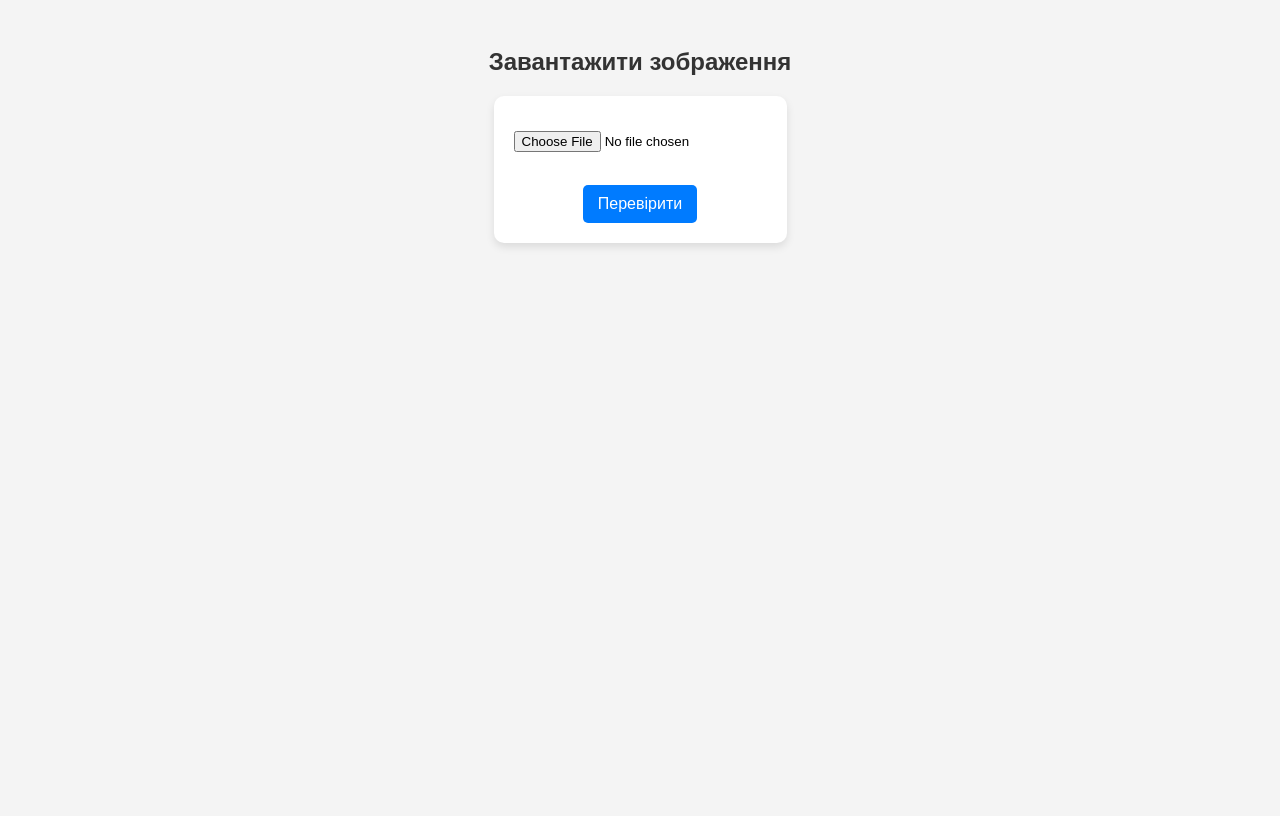
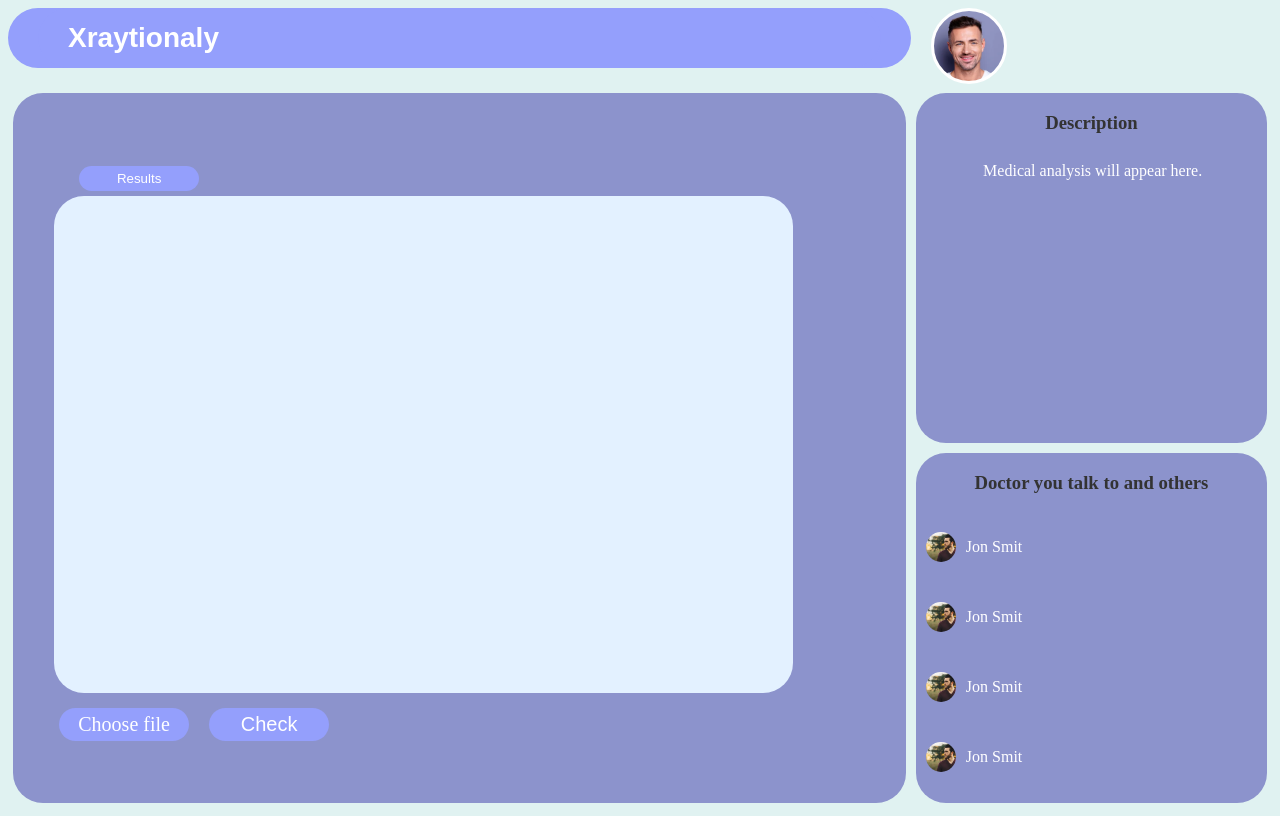
Before and after one commit to sophiakny/Xraytionaly, a website: page frontend/public/index.html in a window 1280 px wide. Drawn offline with Linux system fonts and the light colour scheme.

Commit message:
Changed design

```diff
--- a/frontend/public/index.html
+++ b/frontend/public/index.html
@@ -1,4 +1,4 @@
-<!DOCTYPE html>
+<!-- <!DOCTYPE html>
 <html lang="uk">
 <head>
     <meta charset="UTF-8">
@@ -74,4 +74,100 @@
 
     <script src="script.js"></script>
 </body>
+</html> -->
+<!DOCTYPE html>
+<html lang="en">
+<head>
+    <meta charset="UTF-8">
+    <meta name="viewport" content="width=device-width, initial-scale=1.0">
+    <link rel="stylesheet" href="style.css">
+    <title>Xraytionaly</title>
+</head>
+<body>
+    <div class="menu">
+        <h2 class="menu">Xraytionaly</h2>
+    </div>
+    <div class="client"></div>
+
+
+    <div id="frame1">
+        <input id="button" value="Results" type="button" class="btn">
+        <div id="chat">
+            <div id="status"></div>
+        </div>
+
+        <div id="pin_container">
+
+            <label for="fileInput" class="custom-file-upload">
+                Choose file
+            </label>
+            <input type="file" id="fileInput" accept="image/*">
+
+            <style>
+                input[type="file"] {
+                    display: none;
+                }
+
+                .custom-file-upload {
+    position: center;
+    left:20px;
+    top:10px;
+    background-color: var(--menu);
+    color: var(--text_w);
+    text-align: center;
+    border-radius: 30px;
+    width: 120px;
+    border: none;
+    float:left;
+    padding:5px;
+    margin: 10px;
+    font-size: 20px;
+}
+
+                .custom-file-upload:hover {
+                    background-color: #949ffc;
+                }
+
+                .custom-file-upload:active {
+                    background-color: #949ffc;
+                    transform: scale(0.98);
+                }
+            </style>
+
+            <script>
+                document.getElementById("fileInput").addEventListener("change", function() {
+                    let fileName = this.files[0] ? this.files[0].name : "Choose file ";
+                    document.querySelector(".custom-file-upload").textContent = fileName;
+                });
+            </script>
+
+
+
+            <button class="btn" id="uploadBtn">Check</button>
+            <div class="loading" id="loadingText" style="display:none;">Analysis</div>
+        </div>
+    </div>
+    <div id="status"></div>
+
+
+    <div id="frame2">
+        <h3 id="header2">Description</h3>
+        <p id="description">Medical analysis will appear here.</p>
+    </div>
+
+
+    <div id="frame3">
+        <h3 id="header3">Doctor you talk to and others</h3>
+        <div class="doctor"><div class="d_photo"></div> <p class="d_name">Jon Smit</p></div>
+        <div class="doctor"><div class="d_photo"></div> <p class="d_name">Jon Smit</p></div>
+        <div class="doctor"><div class="d_photo"></div> <p class="d_name">Jon Smit</p></div>
+        <div class="doctor"><div class="d_photo"></div> <p class="d_name">Jon Smit</p></div>
+        <div class="doctor"><div class="d_photo"></div> <p class="d_name">Jon Smit</p></div>
+        <div class="doctor"><div class="d_photo"></div> <p class="d_name">Jon Smit</p></div>
+    </div>
+
+
+
+    <script src="script.js"></script>
+</body>
 </html>
--- a/frontend/public/script.js
+++ b/frontend/public/script.js
@@ -37,7 +37,7 @@ document.addEventListener("DOMContentLoaded", function () {
             });
 
             const result = await response.json();
-            statusDiv.innerHTML = `<p>✅ Відповідь сервера: ${JSON.stringify(result)}</p>`;
+            statusDiv.innerHTML = `${JSON.stringify(result)}`;
         } catch (error) {
             console.error("Помилка:", error);
             statusDiv.innerHTML = "<p style='color: red;'>❌ Помилка завантаження</p>";
--- /dev/null
+++ b/frontend/public/style.css
@@ -0,0 +1,221 @@
+:root {
+    --menu:#949ffc;
+    --frame:#8c93cc;
+    --chat:#e3f1ff;
+    --background:#E0F2F1;
+    --pin:#a87aff;
+    --text_w:#ffffff;
+    --text_b:#333333;
+}
+
+body {
+    background-color: var(--background);
+    height: 100vh;
+    display: grid;
+    grid-template-areas:
+    "menu menu client"
+    "frame1 frame2 frame2"
+    "frame1 frame3 frame3";
+    grid-template-columns: 10fr 3fr 1fr;
+    grid-template-rows:80px 1fr 1fr;
+    gap:0;
+}
+
+.menu {
+    display: flex;
+    justify-content: space-between;
+    align-items: center;
+    background-color: var(--menu);
+    padding: 15px 30px;
+    border-radius: 30px;
+    height: 30px;
+}
+#frame1 {
+
+    padding:0 4%;
+    display: flex;
+    flex-direction: column;
+    justify-content: center;
+    grid-area: frame1;
+    background-color: var(--frame);
+    margin:5px;
+    border-radius: 30px;
+}
+#frame2 {
+    overflow: auto;
+    scrollbar-width: none;
+    grid-area: frame2;
+    background-color: var(--frame);
+    margin:5px;
+    border-radius: 30px;
+}
+#frame3 {
+    overflow: auto;
+    scrollbar-width: none;
+    -ms-overflow-style: none;
+    grid-area: frame3;
+    background-color: var(--frame);
+    margin:5px;
+    border-radius: 30px;
+}
+
+
+
+
+h2.menu {
+    color: var(--text_w);
+    font-size: 28px;
+    font-weight: 600;
+    text-align: center;
+    flex-grow: 1;
+    font-family: "Arial", sans-serif;
+}
+
+
+#chat {
+    background-color: var(--chat);
+    margin:5px;
+    border-radius: 30px;
+    width: 90%;
+    height: 70%;
+    overflow: auto;
+    scrollbar-width: none;
+    align-items: center;
+    }
+
+#button {
+    position: relative;
+    left:20px;
+    top:10px;
+    background-color: var(--menu);
+    color: var(--text_w);
+    text-align: center;
+    border-radius: 30px;
+    width: 120px;
+    border: none;
+    float:left;
+    padding:5px;
+    margin: 10px;
+}
+
+#uploadBtn {
+    font-size: 20px;
+    position: center;
+    left:20px;
+    top:10px;
+    background-color: var(--menu);
+    color: var(--text_w);
+    text-align: center;
+    border-radius: 30px;
+    width: 120px;
+    border: none;
+    float:left;
+    padding:5px;
+    margin: 10px;
+
+
+/*
+    position: center;
+    left:20px;
+    top:10px;
+    background-color: var(--menu);
+    color: var(--text_w);
+    text-align: center;
+    border-radius: 30px;
+    width: 120px;
+    border: none;
+    float:left;
+    padding:5px;
+    margin: 10px; */
+}
+
+
+
+#pin_container{
+    color:var(--text_b);
+}
+
+#pin{
+    background-color: var(--pin);
+    color: var(--text_w);
+    border-radius: 30px;
+    margin:10px;
+
+}
+
+:is(.left, .right){
+    background-color: var(--menu);
+    padding:10px;
+    width: auto;
+    color: var(--text_b);
+    border-radius: 30px;
+    margin:25px;
+}
+
+.left{
+    float:left;
+}
+.right{
+    float:right;
+}
+#header2{
+    color:var(--text_b);
+    text-align: center;
+}
+
+#header3{
+    color:var(--text_b);
+    text-align: center;
+}
+
+#description{
+    width: 95%;
+    padding: 10px;
+    color:var(--text_w);
+    text-align: center;
+}
+.doctor {
+    display: flex;
+    align-items: center;
+    padding: 10px;
+}
+
+
+
+
+.client {
+    width: 70px;
+    height: 70px;
+    background-image: url("cl.png");
+    background-size: cover;
+    background-position: center;
+    border-radius: 50%;
+    border: 3px solid white;
+    margin-left: 20px;
+}
+
+.d_photo {
+    width: 30px;
+    height: 30px;
+    background-image: url("d_photo.jpg");
+    background-size: cover;
+    background-color: var(--pin);
+    border-radius: 50%;
+    margin-right: 10px;
+}
+
+.d_name {
+    color: var(--text_w);
+    font-size: 16px;
+    text-align: left;
+}
+
+
+    #status {
+        padding: 20px;
+        text-align: center;
+        color: var(--text_b);
+        font-size: 20px;
+        font-weight: 600;
+        line-height: 40px;
+    }
```
Also changed, not shown: frontend/public/cl.png (added), frontend/public/d_photo.jpg (added), 1 other file.
